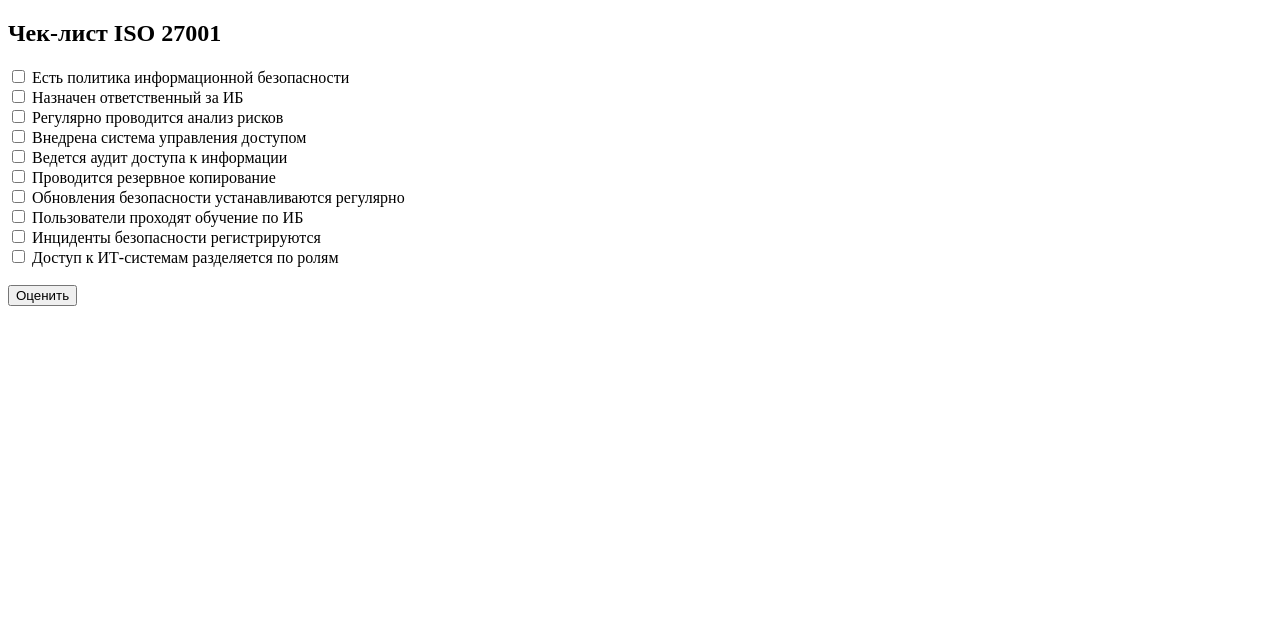
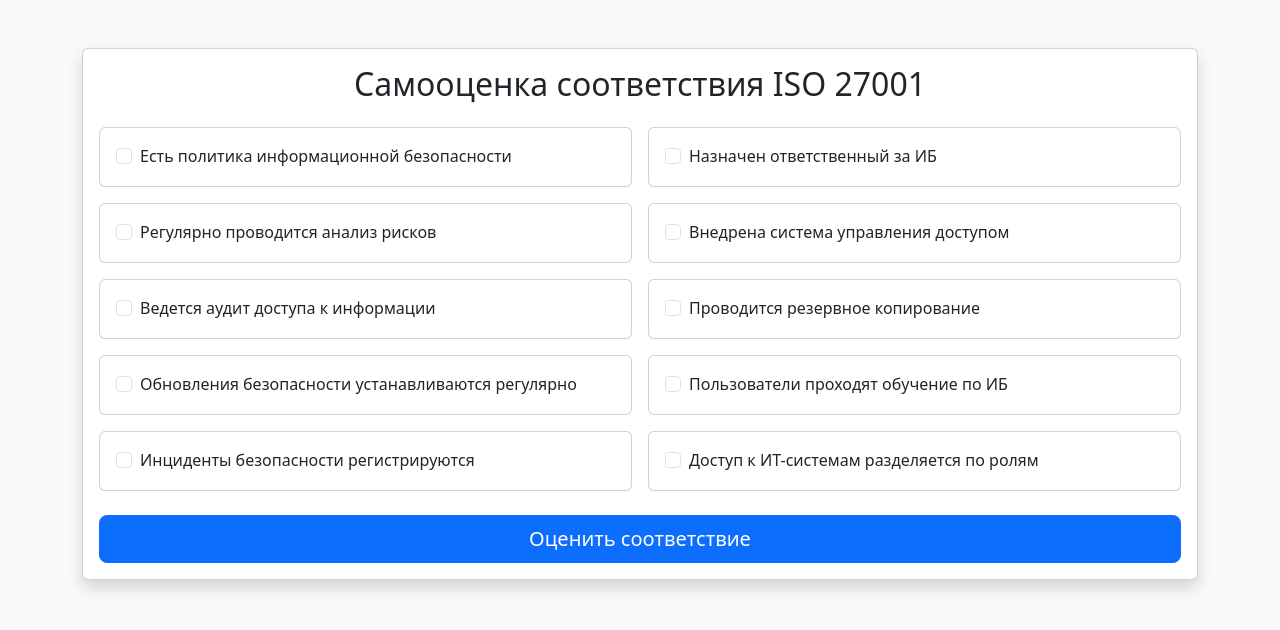
Before and after one commit to MoldashevRamazan/iso-app, a Flask app: page / in a window 1280 px wide. Shown: the top 630 px of the page. Run offline with Flask 3, Linux system fonts and the light colour scheme.

Commit message:
Обновлён дизайн сайта: улучшен шаблон index.html

```diff
--- a/templates/index.html
+++ b/templates/index.html
@@ -2,30 +2,67 @@
 <html lang="ru">
 <head>
     <meta charset="UTF-8">
-    <title>ISO 27001 — Самооценка</title>
+    <meta name="viewport" content="width=device-width, initial-scale=1.0">
+    <title>Оценка соответствия ISO 27001</title>
+    <link href="https://cdn.jsdelivr.net/npm/bootstrap@5.3.0/dist/css/bootstrap.min.css" rel="stylesheet">
+    <style>
+        body {
+            background-color: #f8f9fa;
+        }
+        .checklist-card {
+            transition: 0.3s;
+        }
+        .checklist-card:hover {
+            transform: scale(1.01);
+            box-shadow: 0 0 10px rgba(0,0,0,0.1);
+        }
+    </style>
 </head>
 <body>
-    <h2>Чек-лист ISO 27001</h2>
+<div class="container py-5">
+    <div class="card shadow rounded">
+        <div class="card-body">
+            <h2 class="card-title text-center mb-4">Самооценка соответствия ISO 27001</h2>
             <form method="POST">
+                <div class="row row-cols-1 row-cols-md-2 g-3">
                     {% for item in checklist %}
-            <label>
-                <input type="checkbox" name="check" value="{{ item }}">
+                    <div class="col">
+                        <div class="card checklist-card">
+                            <div class="card-body">
+                                <div class="form-check">
+                                    <input class="form-check-input" type="checkbox" name="check" value="{{ item }}" id="item{{ loop.index }}">
+                                    <label class="form-check-label" for="item{{ loop.index }}">
                                         {{ item }}
-            </label><br>
+                                    </label>
+                                </div>
+                            </div>
+                        </div>
+                    </div>
                     {% endfor %}
-        <br>
-        <button type="submit">Оценить</button>
+                </div>
+                <div class="d-grid mt-4">
+                    <button type="submit" class="btn btn-primary btn-lg">Оценить соответствие</button>
+                </div>
             </form>
 
             {% if result is defined %}
-        <h3>Результат: {{ result }}%</h3>
+                <div class="mt-4">
+                    <h4>Результат: <span class="text-success">{{ result }}%</span></h4>
+                    <div class="progress mb-3" role="progressbar" aria-valuemin="0" aria-valuemax="100" aria-valuenow="{{ result }}">
+                        <div class="progress-bar bg-success" style="width: {{ result }}%">{{ result }}%</div>
+                    </div>
+
                     {% if result == 100 %}
-            <p style="color: green;">Вы полностью соответствуете 🎉</p>
+                        <div class="alert alert-success">Вы полностью соответствуете требованиям стандарта ISO 27001 🎉</div>
                     {% elif result >= 60 %}
-            <p style="color: orange;">Хорошо, но есть над чем поработать.</p>
+                        <div class="alert alert-warning">Есть несоответствия, но вы на правильном пути.</div>
                     {% else %}
-            <p style="color: red;">Соответствие слабое — стоит улучшить меры ИБ.</p>
+                        <div class="alert alert-danger">Низкий уровень соответствия. Рекомендуется провести аудит и внедрить меры ИБ.</div>
                     {% endif %}
+                </div>
             {% endif %}
+        </div>
+    </div>
+</div>
 </body>
 </html>
```
Lines whose indentation alone changed are shown as unchanged.
